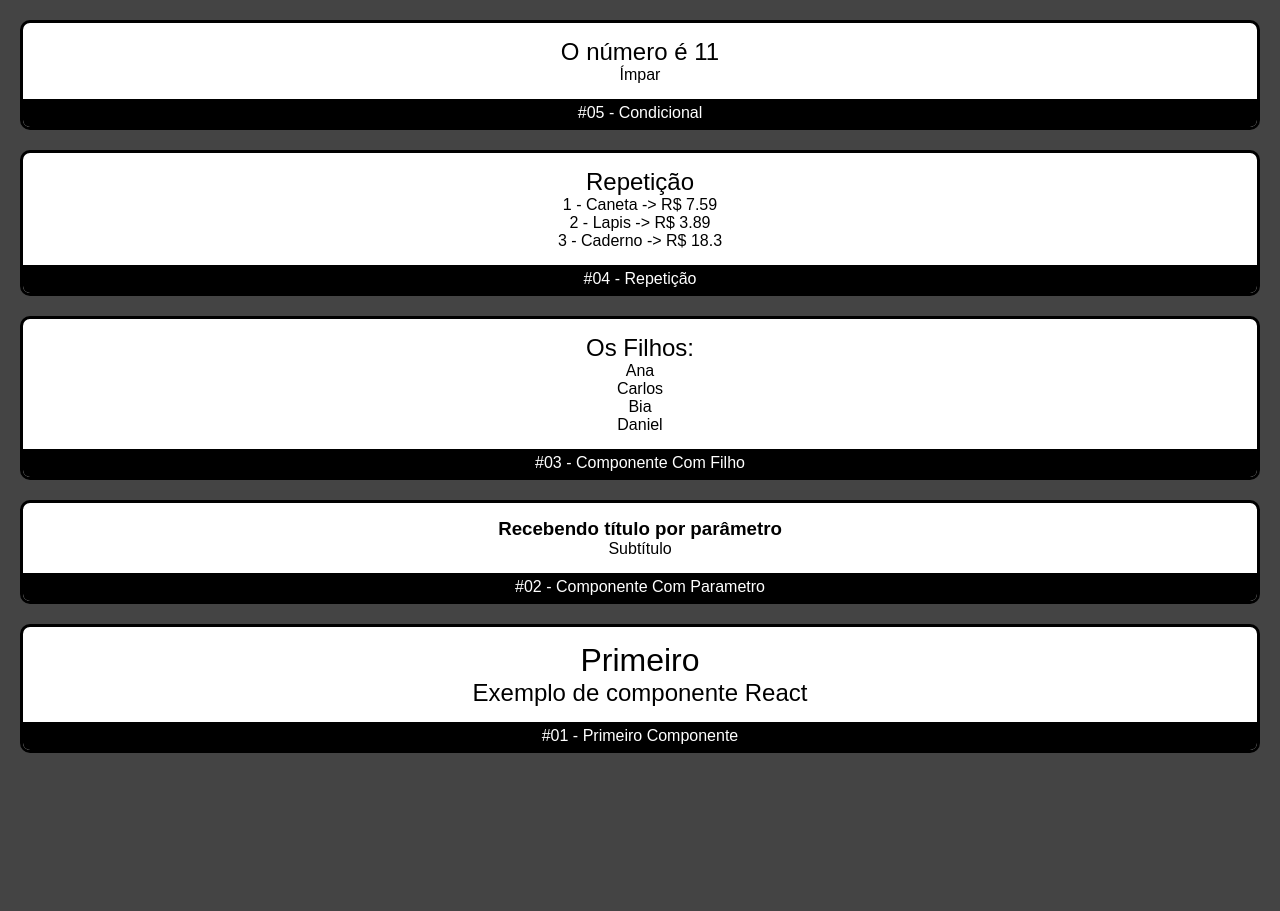
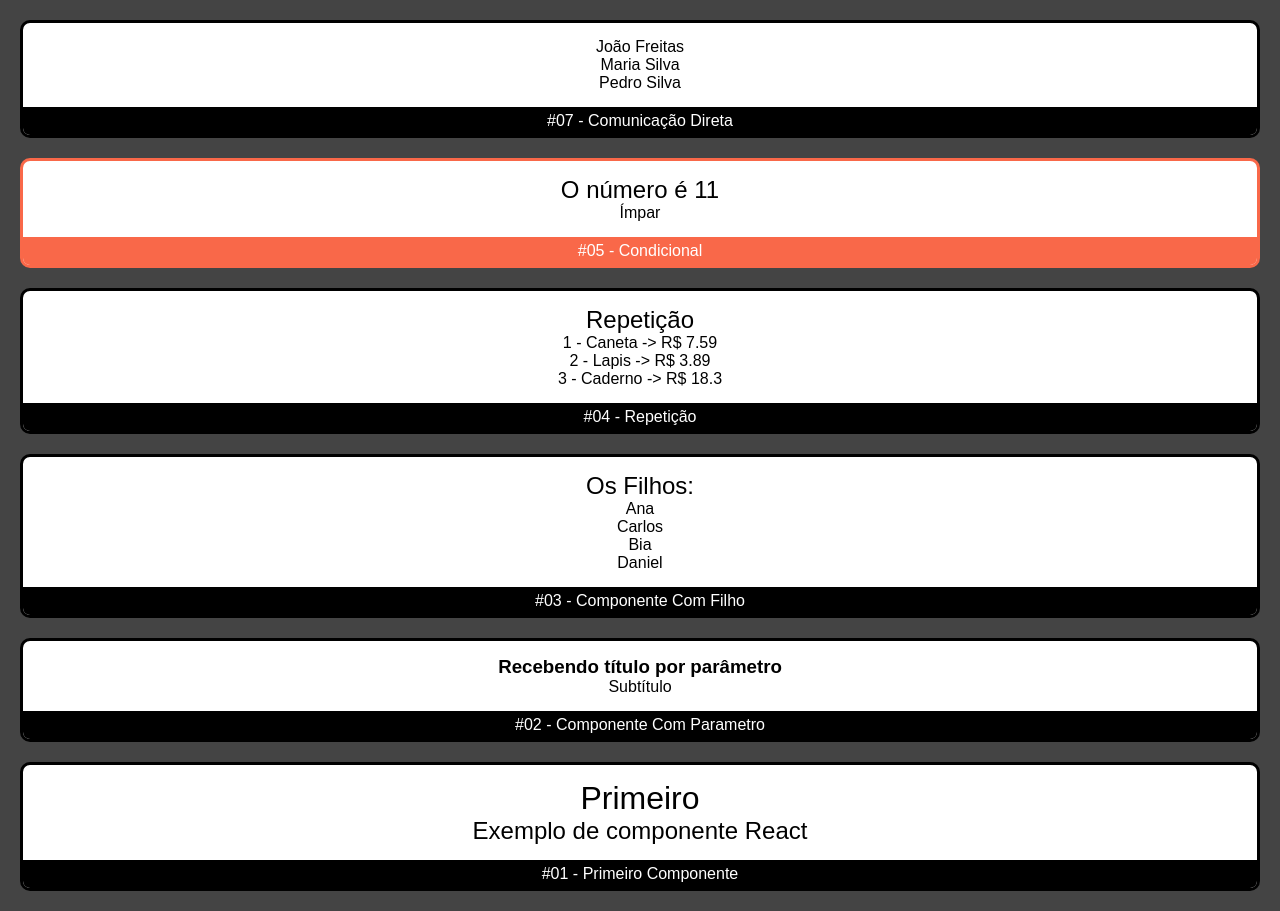
Before and after one commit to taisso/fundamentos-react, a React (Create React App) app: page / in a window 1280 px wide. Before the commit the page ends 800 px from the top, so only its background shows below. Built offline with nearby package versions, Linux system fonts and the light colour scheme.

Commit message:
feat: communication direct

```diff
--- a/src/App.tsx
+++ b/src/App.tsx
@@ -1,14 +1,18 @@
-import Primeiro from "./components/Primeiro";
-import ComParametro from "./components/ComParametro";
-import ComFilho from "./components/ComFilho";
+import Primeiro from "./components/basicos/Primeiro";
+import ComParametro from "./components/basicos/ComParametro";
+import ComFilho from "./components/basicos/ComFilho";
 import Card from "./components/layout/Card";
-import Repeticao from "./components/Repeticao";
-import Condicional from "./components/Condicional";
+import Repeticao from "./components/basicos/Repeticao";
+import Condicional from "./components/basicos/Condicional";
+import Pai from './components/comunicacao/direta/Pai'
 
 function App() {
   return (
     <div className="App">
-       <Card titulo="#05 - Condicional">
+      <Card titulo="#07 - Comunicação Direta">
+        <Pai sobrenome="Freitas"/>
+      </Card>
+       <Card titulo="#05 - Condicional" color="#F96849">
         <Condicional numero={11}/>
       </Card>
       <Card titulo="#04 - Repetição">
--- a/src/components/Repeticao.tsx
+++ b/src/components/basicos/Repeticao.tsx
@@ -1,4 +1,4 @@
-import produtos from '../data/product'
+import produtos from '../../data/product'
 
 
 export const Repeticao = () => {
--- /dev/null
+++ b/src/components/comunicacao/direta/Filho.tsx
@@ -0,0 +1,15 @@
+import { FC } from "react";
+
+type PropsType = {
+  sobrenome: string;
+};
+
+const Filho:FC<PropsType> = (props) => {
+  return (
+    <div>
+      <p>{props.children} {props.sobrenome}</p>
+    </div>
+  );
+};
+
+export default Filho;
--- /dev/null
+++ b/src/components/comunicacao/direta/Pai.tsx
@@ -0,0 +1,13 @@
+import Filho from "./Filho"
+
+const Pai = (props: any) => {
+    return (
+        <div>
+            <Filho {...props}>João</Filho>
+            <Filho sobrenome="Silva">Maria</Filho>
+            <Filho sobrenome="Silva">Pedro</Filho>
+        </div>
+    )
+}
+
+export default Pai
--- a/src/components/layout/Card.tsx
+++ b/src/components/layout/Card.tsx
@@ -4,15 +4,19 @@ import "./Card.css";
 type PropsType = {
   children?: React.ReactNode;
   titulo: string;
+  color?: string;
 };
 
 const Card: FC<PropsType> = (props) => {
   return (
-    <div className="Card">
-      <div className="Conteudo">
-        {props.children}
+    <div className="Card" style={{ borderColor: props.color || "#000" }}>
+      <div className="Conteudo">{props.children}</div>
+      <div
+        className="Footer"
+        style={{ backgroundColor: props.color || "#000" }}
+      >
+        {props.titulo}
       </div>
-      <div className="Footer">{props.titulo}</div>
     </div>
   );
 };
```
Also changed, not shown: src/components/basicos/ComFilho.tsx (renamed from src/components/ComFilho.tsx), src/components/basicos/ComParametro.tsx (renamed from src/components/ComParametro.tsx), src/components/basicos/Condicional.tsx (renamed from src/components/Condicional.tsx), src/components/basicos/If.tsx (renamed from src/components/If.tsx), src/components/basicos/Primeiro.tsx (renamed from src/components/Primeiro.tsx).
